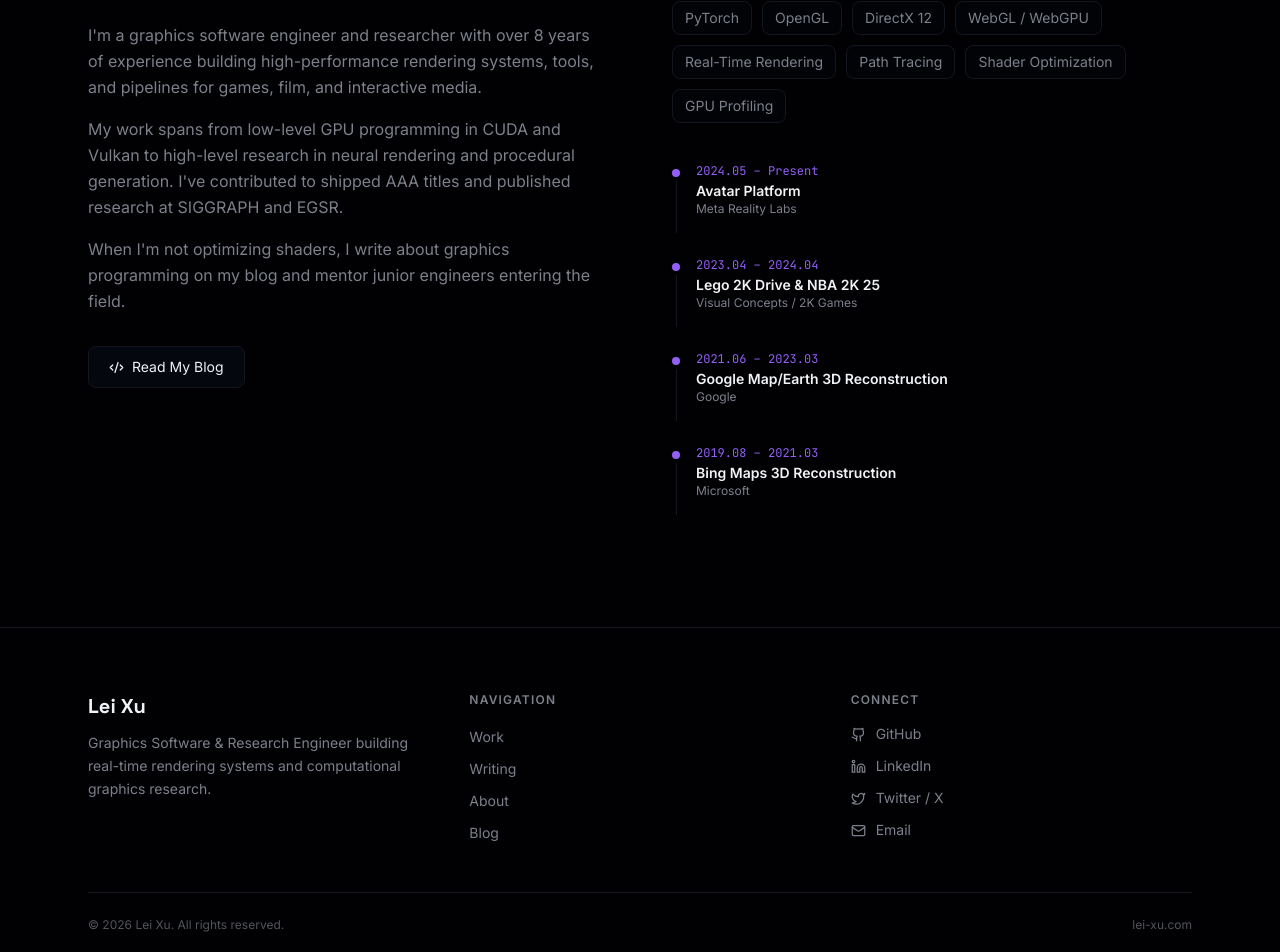
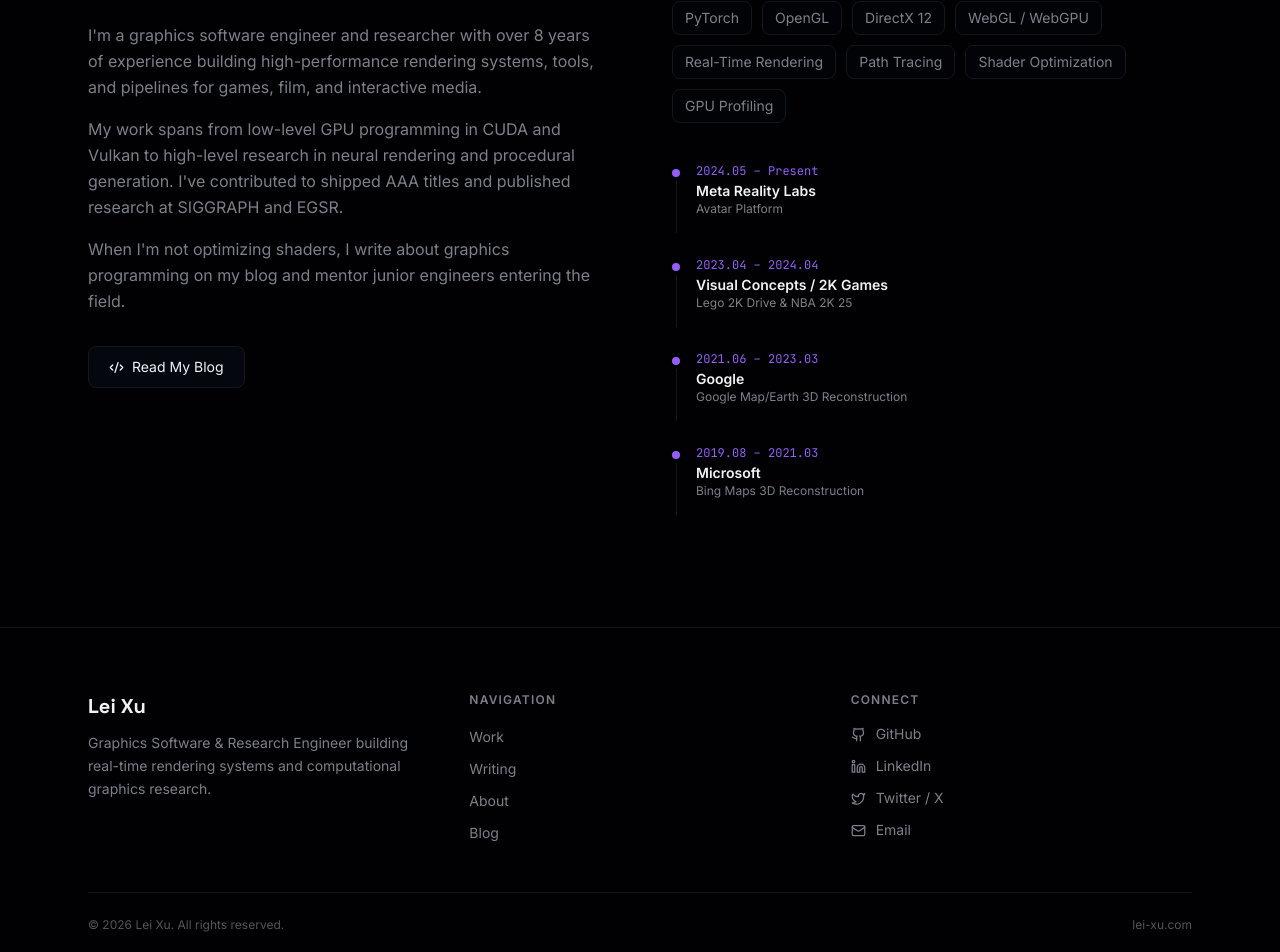
Before and after one commit to xuleidawang/xuleidawang.github.io, a React (Vite) app: page / in a window 1280 px wide. Shown: the part 3265-4217 px from the top of the page. Built offline with nearby package versions, Linux system fonts and the light colour scheme.

Commit message:
Fix work history: show company bold on top, role underneath

```diff
--- a/src/pages/Home.tsx
+++ b/src/pages/Home.tsx
@@ -701,10 +701,10 @@ export default function Home() {
                         {exp.period}
                       </p>
                       <p className="font-semibold text-sm" style={{ color: "oklch(0.96 0.005 265)" }}>
-                        {exp.role}
+                        {exp.company}
                       </p>
                       <p className="text-xs" style={{ color: "oklch(0.60 0.015 265)" }}>
-                        {exp.company}
+                        {exp.role}
                       </p>
                     </div>
                   </div>
```
